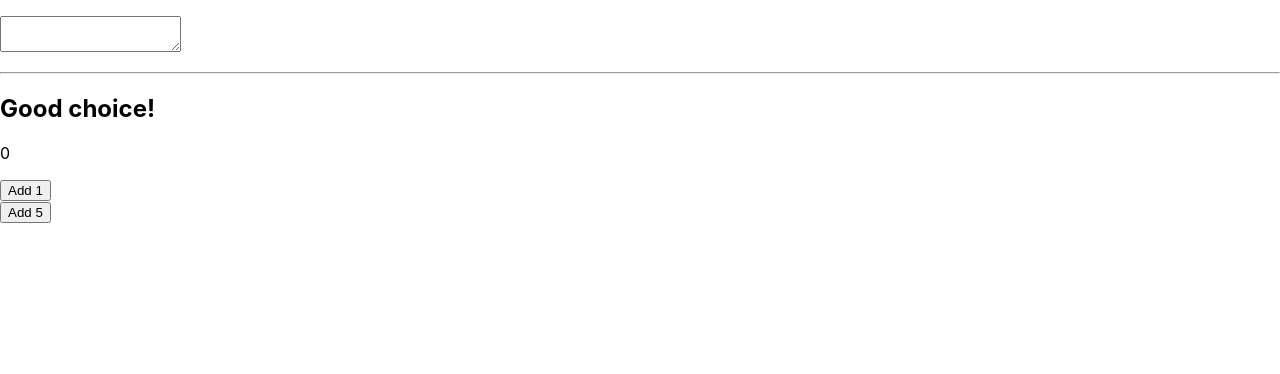
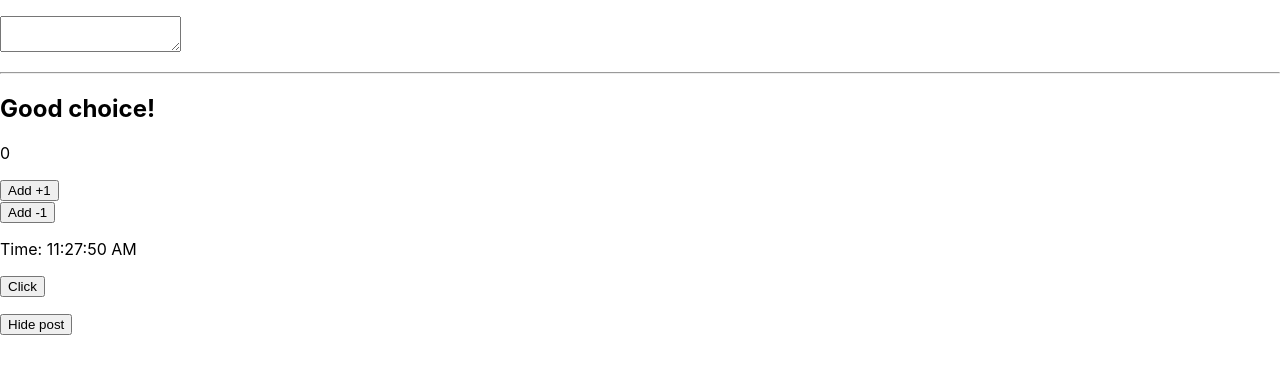
Before and after one commit to abdullahalsuad/react-hook, a React (Create React App) app: page / in a window 1280 px wide. Shown: the top 374 px of the page. Built offline with nearby package versions, Linux system fonts and the light colour scheme; the HTML template or start-up script is replaced by a standard one.

Commit message:
useEffect

```diff
--- a/src/App.js
+++ b/src/App.js
@@ -1,14 +1,22 @@
-import React from 'react'
+import { useState } from 'react';
 import Todo from './component/Todo'
 import Counter from './component/Counter'
+import MyComponent from './component/MyComponent'
 
-export default class App extends React.Component {
-  render() {
+
+export default function App () {
+  const [show, setShow] = useState(true);
+
     return (
       <div>
         <Todo/>
         <Counter/>
+        <div>{show && <MyComponent />}</div>
+            <p>
+                <button type="button" onClick={() => setShow((prevShow) => !prevShow)}>
+                    {show ? 'Hide post' : 'Show post'}
+                </button>
+            </p>
       </div>
     )
-  }
 }
--- a/src/component/Counter.js
+++ b/src/component/Counter.js
@@ -4,8 +4,8 @@
     const [count, setCount] = useState(0);
     let i = 0;
     const addFive = () => {
-        while (i < 5){
-            setCount((prevState) => prevState + 1 )
+        while (i < 1){
+            setCount((prevState) => prevState - 1 )
             i += 1;
         }
     }
@@ -14,11 +14,11 @@
             {count}
             <p>
                 <button type="button" onClick={() => setCount((prevState) => prevState + 1)}>
-                    Add 1
+                    Add +1
                 </button>
                 <br></br>
                 <button type="button" onClick={addFive}>
-                    Add 5
+                    Add -1
                 </button>
             </p>
         </div>
--- /dev/null
+++ b/src/component/MyComponent.js
@@ -0,0 +1,42 @@
+import { useEffect, useState } from 'react';
+
+export default function MyComponent() {
+    const [count, setCount] = useState(0);
+    const [date, setDate] = useState(new Date());
+
+    const tick = () => {
+        console.log(`clock ticking!`);
+        setDate(new Date());
+    };
+
+    useEffect(() => {
+        console.log('updating document title');
+        document.title = `Clicked ${count} times`;
+    }, [count]);
+
+    useEffect(() => {
+        console.log('starting timer');
+        const interval = setInterval(tick, 1000);
+
+        // do the cleanup - stop the timer
+        return () => {
+            console.log('component unmounted');
+            clearInterval(interval);
+        };
+    }, []);
+
+    const addClick = () => {
+        setCount((prevCount) => prevCount + 1);
+    };
+
+    return (
+        <div>
+            <p>Time: {date.toLocaleTimeString()}</p>
+            <p>
+                <button type="button" onClick={addClick}>
+                    Click
+                </button>
+            </p>
+        </div>
+    );
+}
```
Also changed, not shown: src/component/MyComponentClass.js (added, +53 -0 lines).
